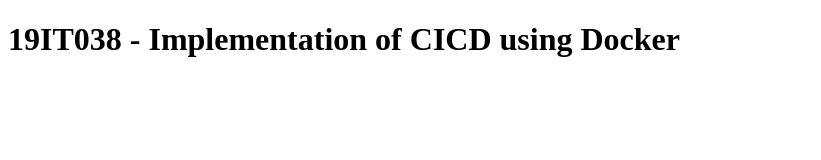
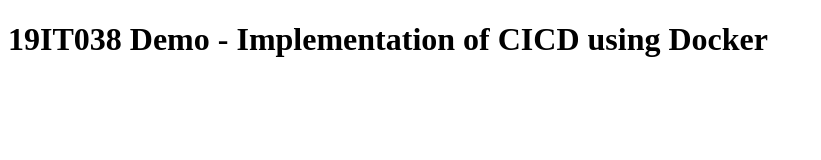
Before and after one commit to shrutigandhi-06/CICDDockerDemo, a plain HTML site: page index.html in a window 1280 px wide. Shown: the whole page, without its empty margins (0-821 px from the left). Drawn offline with Linux system fonts and the light colour scheme.

Commit message:
second commit

```diff
--- a/index.html
+++ b/index.html
@@ -7,6 +7,6 @@
     <title>19IT038</title>
 </head>
 <body>
-    <h1>19IT038 - Implementation of CICD using Docker</h1>
+    <h1>19IT038 Demo - Implementation of CICD using Docker</h1>
 </body>
 </html>
```
